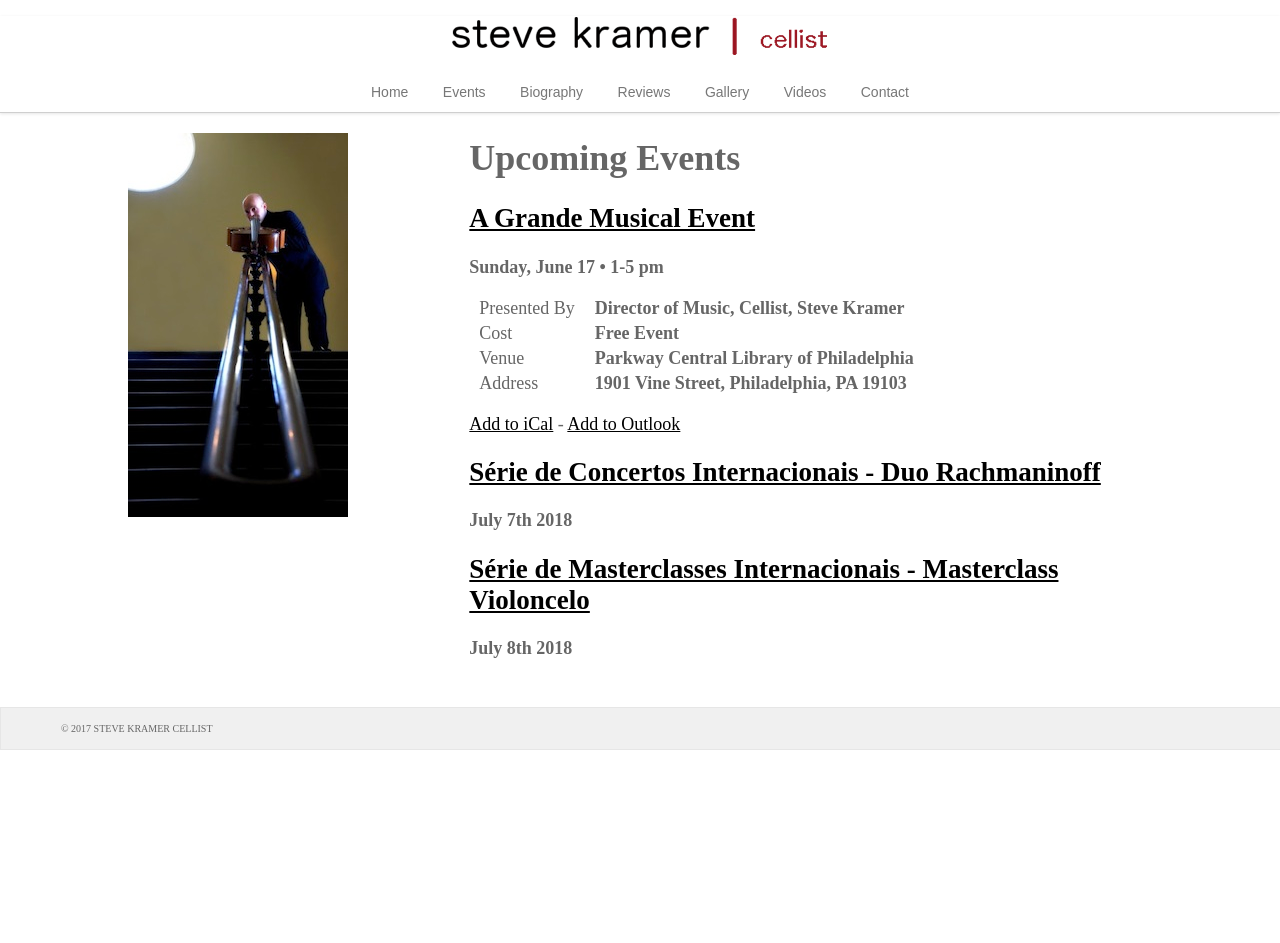
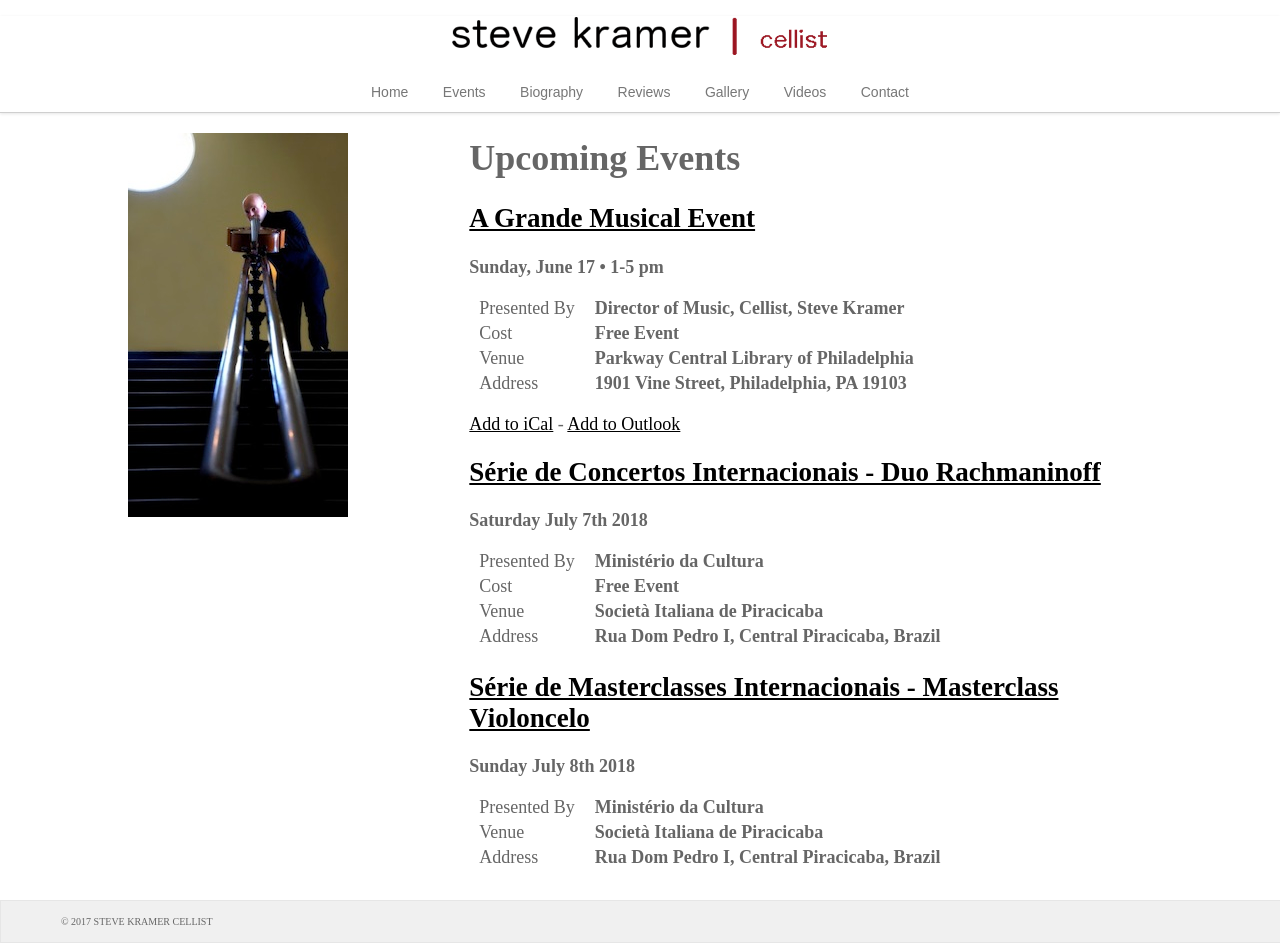
Before and after one commit to stevekramercellist/cellist, a Jekyll site: the page built from events.md, in a window 1280 px wide. Built offline with Jekyll 4.4.1, drawn with Linux system fonts in a browser that asks for light colours; nearby versions of some CDN libraries; before the commit the page ends 900 px from its top, so only the background shows below that.

Commit message:
Update events.md

```diff
--- a/events.md
+++ b/events.md
@@ -17,8 +17,17 @@ Address      | **1901 Vine Street, Philadelphia, PA 19103**
 
 ## [Série de Concertos Internacionais - Duo Rachmaninoff]({{ site.baseurl }}{% link documents/ConcertosDuoRachmaninoff.md %})
 
-**July 7th 2018**
+**Saturday July 7th 2018**
+
+Presented By | **Ministério da Cultura**
+Cost         | **Free Event**
+Venue        | **Società Italiana de Piracicaba**
+Address      | **Rua Dom Pedro I, Central Piracicaba, Brazil**
 
 ## [Série de Masterclasses Internacionais - Masterclass Violoncelo]({{ site.baseurl }}{% link documents/masterclass.md %})
 
-**July 8th 2018**
+**Sunday July 8th 2018**
+
+Presented By | **Ministério da Cultura**
+Venue        | **Società Italiana de Piracicaba**
+Address      | **Rua Dom Pedro I, Central Piracicaba, Brazil**
```
